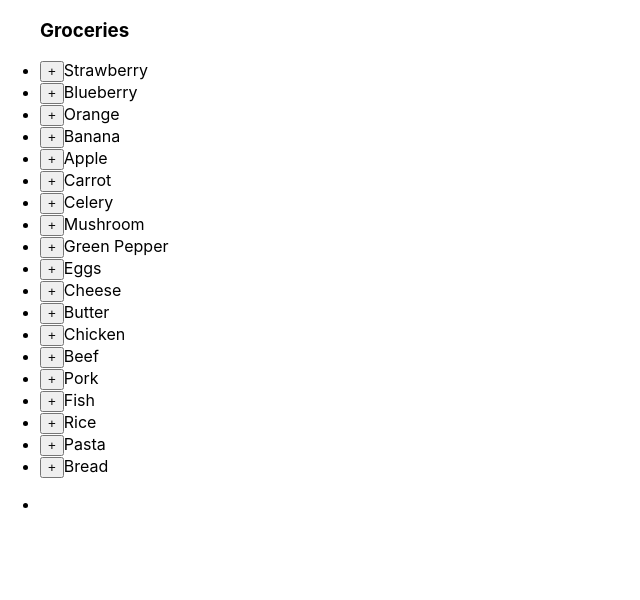
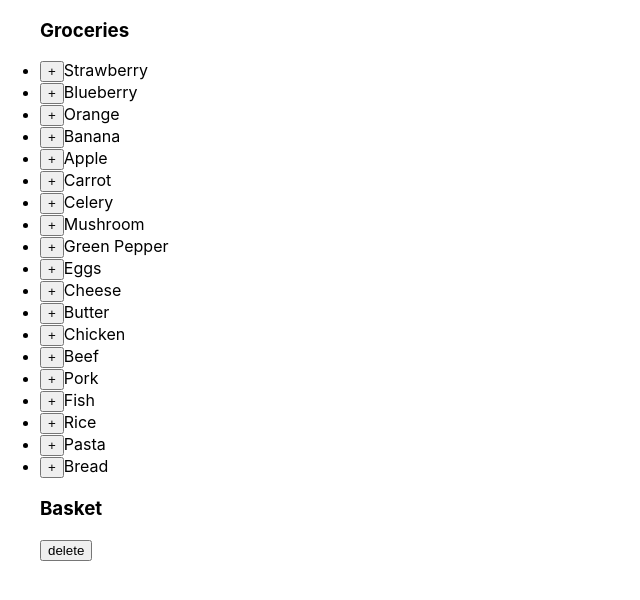
Before and after one commit to noavrd/shopping-list, a React (Create React App) app in the folder shopping-list/: page / in a window 1280 px wide. Shown: the top 600 px of the page, without its empty margins (0-640 px from the left). Built offline with nearby package versions, Linux system fonts and the light colour scheme.

Commit message:
add basket list

```diff
--- a/shopping-list/src/components/App.js
+++ b/shopping-list/src/components/App.js
@@ -40,7 +40,7 @@ function App() {
 
   function removeItem(name) {
     if(counter[name] === 1) {
-      delete counter[name]
+      delete counter[name];
     } else {
       --counter[name];
     }
@@ -55,7 +55,7 @@ function App() {
   return(
     <div className="groceriesList">
         <Groceries groceries={groceries} addItem={addItem}/>
-        <Basket groceries={counter} removeItem={removeItem} removeAll={removeAll} />
+        <Basket items={counter} removeItem={removeItem} removeAll={removeAll} />
     </div>
   )
 }
--- a/shopping-list/src/components/Basket.js
+++ b/shopping-list/src/components/Basket.js
@@ -1,27 +1,23 @@
 import React, {useState} from "react";
+import BasketItem from "./BasketItem";
 
-export default class Basket extends React.Component {
-
-    state = {
-        counter: 1
-    };
-
-    increase = () => {
-        this.setState({counter:this.state.increase + 1})
-    }
-
-    render() {
-        return (
-
-            <ul className="groceries">
-            <li>
-                {this.state.counter !== 0 ? this.props.name : ""}
-                {console.log(this.state)}
-            </li>
+function Basket({items, removeItem, removeAll}) {
+    const groceriesBasket = Object.entries(items);
+    return(
+        <ul>
+            <h3>Basket</h3>
+            <button onClick={removeAll}><i className="fa fa-trash" aria-hidden="true"></i>delete</button>
+            {groceriesBasket.map(([name, amount], i) => (
+                <BasketItem
+                key={i}
+                name={name}
+                amount={amount}
+                removeItem={() => removeItem(name)}
+                />
+            ))}
         </ul>
-        )
-    }
+    )
+}
 
 
-
-}
+export default Basket;
--- /dev/null
+++ b/shopping-list/src/components/BasketItem.js
@@ -0,0 +1,12 @@
+import React from "react";
+
+function BasketItem({name, amount, removeItem}) {
+  return (
+    <li>
+      <button onClick={removeItem}>-</button>
+      {`${amount} ${name}`}
+    </li>
+  )
+}
+
+export default BasketItem;
--- a/shopping-list/src/index.js
+++ b/shopping-list/src/index.js
@@ -11,7 +11,4 @@ ReactDOM.render(
   document.getElementById('root')
 );
 
-// If you want to start measuring performance in your app, pass a function
-// to log results (for example: reportWebVitals(console.log))
-// or send to an analytics endpoint. Learn more: https://bit.ly/CRA-vitals
 reportWebVitals();
```
Also changed, not shown: shopping-list/src/components/Counter.js (deleted, +0 -29 lines).
